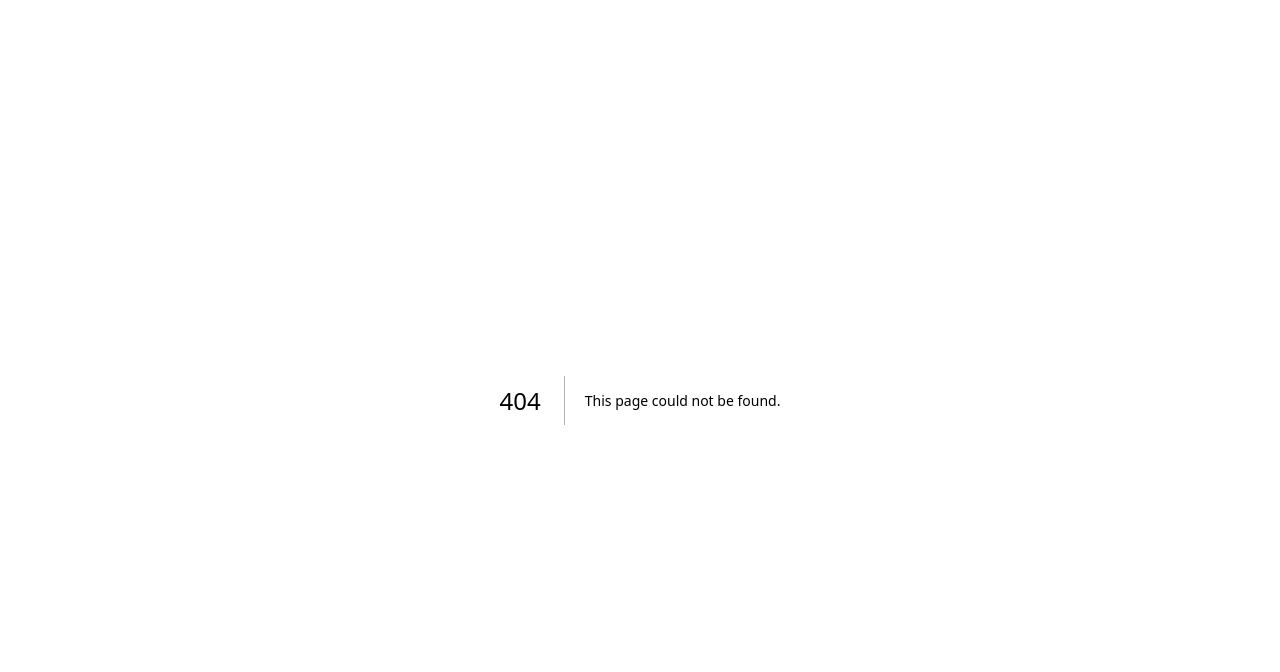
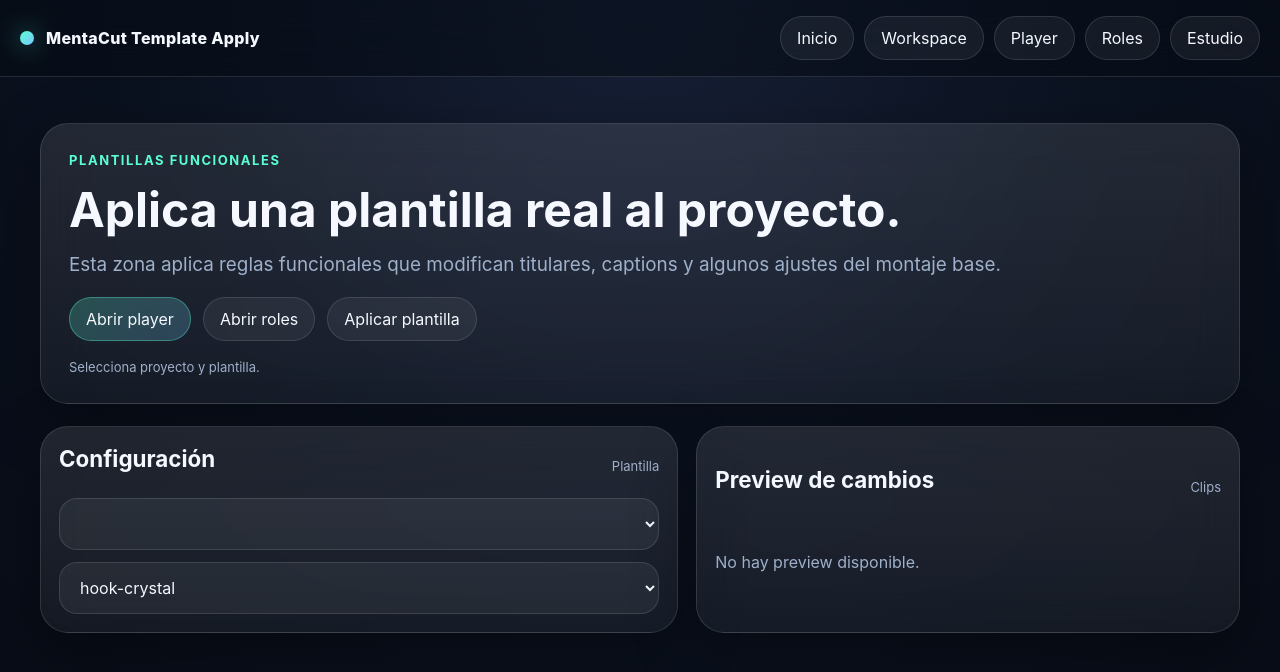
Before and after one commit to alain7224/MentaCut, a Next.js app: page /studio/template-apply in a window 1280 px wide. Before the commit this address had no page. Shown: the top 672 px of the page. Built offline with nearby package versions, Linux system fonts and the light colour scheme.

Commit message:
feat: add functional template apply route

```diff
--- /dev/null
+++ b/app/studio/template-apply/page.tsx
@@ -0,0 +1,90 @@
+'use client'
+
+import Link from 'next/link'
+import { useEffect, useMemo, useState } from 'react'
+import { applyFunctionalTemplate, type FunctionalTemplateId } from '@/lib/functional-templates'
+import { readLocalProjects, touchProject, writeLocalProjects, type LocalProject } from '@/lib/local-store'
+
+export default function StudioTemplateApplyPage() {
+  const [projects, setProjects] = useState<LocalProject[]>([])
+  const [activeProjectId, setActiveProjectId] = useState<string | null>(null)
+  const [templateId, setTemplateId] = useState<FunctionalTemplateId>('hook-crystal')
+  const [status, setStatus] = useState('')
+
+  useEffect(() => {
+    const next = readLocalProjects()
+    setProjects(next)
+    setActiveProjectId(next[0]?.id ?? null)
+  }, [])
+
+  const activeProject = useMemo(() => projects.find((item) => item.id === activeProjectId) ?? null, [projects, activeProjectId])
+  const preview = useMemo(() => activeProject ? applyFunctionalTemplate(activeProject, templateId) : null, [activeProject, templateId])
+
+  function applyNow() {
+    if (!activeProject || !preview) return
+    const updated = projects.map((project) => project.id === activeProject.id ? touchProject(preview) : project)
+    setProjects(updated)
+    writeLocalProjects(updated)
+    setStatus(`Plantilla aplicada: ${templateId}`)
+  }
+
+  return (
+    <div className="page-shell">
+      <header className="topbar">
+        <div className="brand"><span className="brand-dot" /><span>MentaCut Template Apply</span></div>
+        <nav className="nav">
+          <Link href="/" className="nav-link">Inicio</Link>
+          <Link href="/studio/workspace" className="nav-link">Workspace</Link>
+          <Link href="/studio/player" className="nav-link">Player</Link>
+          <Link href="/studio/roles" className="nav-link">Roles</Link>
+          <Link href="/studio" className="nav-link">Estudio</Link>
+        </nav>
+      </header>
+      <main className="main">
+        <section className="section">
+          <div className="panel hero-copy">
+            <span className="eyebrow">Plantillas funcionales</span>
+            <h1 className="title" style={{ fontSize: 'clamp(1.8rem, 4vw, 3rem)' }}>Aplica una plantilla real al proyecto.</h1>
+            <p className="sub">Esta zona aplica reglas funcionales que modifican titulares, captions y algunos ajustes del montaje base.</p>
+            <div className="action-row">
+              <Link href="/studio/player" className="btn btn-primary">Abrir player</Link>
+              <Link href="/studio/roles" className="btn">Abrir roles</Link>
+              <button className="btn" onClick={applyNow} disabled={!preview}>Aplicar plantilla</button>
+            </div>
+            <div className="timeline-label">{status || 'Selecciona proyecto y plantilla.'}</div>
+          </div>
+        </section>
+        <section className="section">
+          <div className="studio-grid-2">
+            <div className="panel timeline">
+              <div className="row-head"><h2 className="section-title">Configuración</h2><div className="timeline-label">Plantilla</div></div>
+              <div className="form">
+                <select className="input" value={activeProjectId ?? ''} onChange={(event) => setActiveProjectId(event.target.value)}>
+                  {projects.map((project) => <option key={project.id} value={project.id}>{project.name} · {project.format}</option>)}
+                </select>
+                <select className="input" value={templateId} onChange={(event) => setTemplateId(event.target.value as FunctionalTemplateId)}>
+                  <option value="hook-crystal">hook-crystal</option>
+                  <option value="problem-solution">problem-solution</option>
+                  <option value="proof-cta">proof-cta</option>
+                </select>
+              </div>
+            </div>
+            <div className="panel timeline">
+              <div className="row-head"><h2 className="section-title">Preview de cambios</h2><div className="timeline-label">Clips</div></div>
+              <div className="project-list">
+                {preview?.clips.length ? preview.clips.map((clip, index) => (
+                  <div key={clip.id} className="project-item">
+                    <strong>#{index + 1} · {clip.title}</strong>
+                    <div className="timeline-label">Headline: {clip.headlineText}</div>
+                    <div className="timeline-label">Caption: {clip.captionText}</div>
+                    <div className="timeline-label">Template: {clip.templateId}</div>
+                  </div>
+                )) : <div className="empty">No hay preview disponible.</div>}
+              </div>
+            </div>
+          </div>
+        </section>
+      </main>
+    </div>
+  )
+}
```
